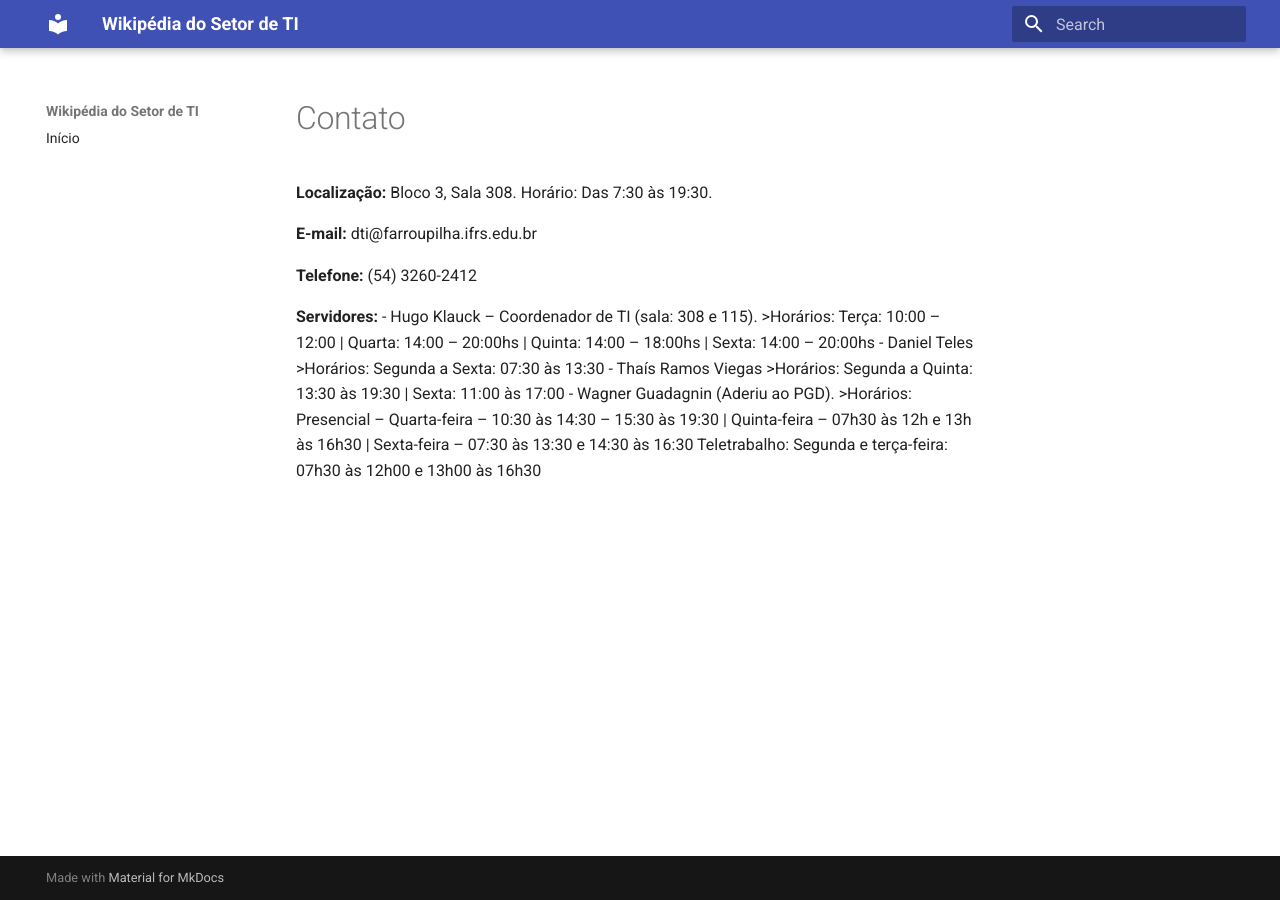
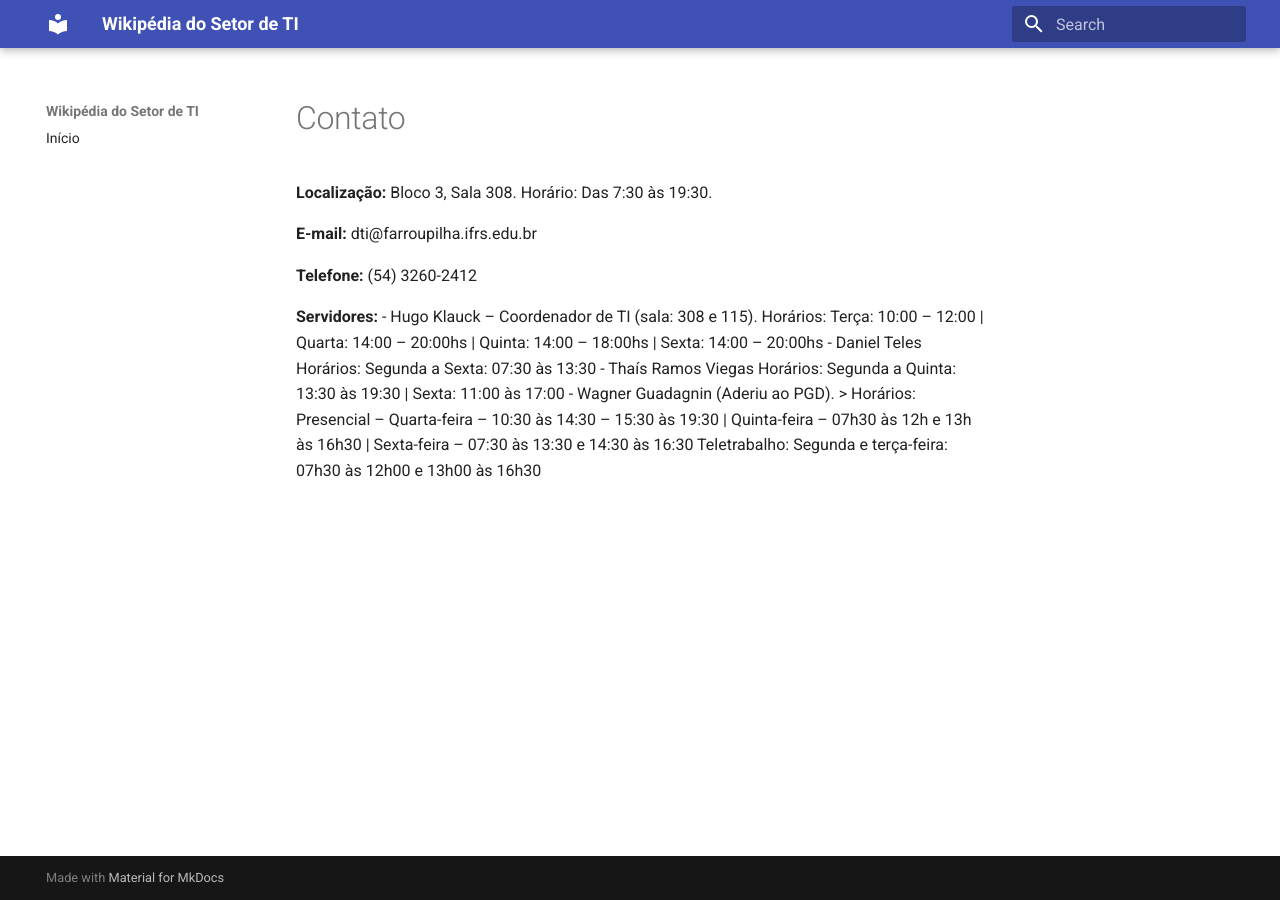
Before and after one commit to wikiti-farroupilha/wikipedia, an MkDocs documentation site: the page built from docs/contato.md, in a window 1280 px wide. Built offline with MkDocs 1.6.1 and Material for MkDocs 9.7.7, drawn with Linux system fonts in a browser that asks for light colours; part of the change alters nothing that is shown.

```diff
--- a/docs/contato.md
+++ b/docs/contato.md
@@ -6,11 +6,11 @@
 
 **Servidores:**
 - Hugo Klauck – Coordenador de TI (sala: 308 e 115).
-        >Horários: Terça: 10:00 – 12:00 | Quarta: 14:00 – 20:00hs | Quinta: 14:00 – 18:00hs | Sexta: 14:00 – 20:00hs
+        Horários: Terça: 10:00 – 12:00 | Quarta: 14:00 – 20:00hs | Quinta: 14:00 – 18:00hs | Sexta: 14:00 – 20:00hs
 - Daniel Teles
-        >Horários: Segunda a Sexta: 07:30 às 13:30
+        Horários: Segunda a Sexta: 07:30 às 13:30
 - Thaís Ramos Viegas
-        >Horários: Segunda a Quinta: 13:30 às 19:30 | Sexta: 11:00 às 17:00
+        Horários: Segunda a Quinta: 13:30 às 19:30 | Sexta: 11:00 às 17:00
 - Wagner Guadagnin (Aderiu ao PGD).
-        >Horários: Presencial – Quarta-feira – 10:30 às 14:30 – 15:30 às 19:30 | Quinta-feira – 07h30 às 12h e 13h às 16h30 | Sexta-feira – 07:30 às 13:30 e 14:30 às 16:30
+        > Horários: Presencial – Quarta-feira – 10:30 às 14:30 – 15:30 às 19:30 | Quinta-feira – 07h30 às 12h e 13h às 16h30 | Sexta-feira – 07:30 às 13:30 e 14:30 às 16:30
                   Teletrabalho: Segunda e terça-feira: 07h30 às 12h00 e 13h00 às 16h30
```
